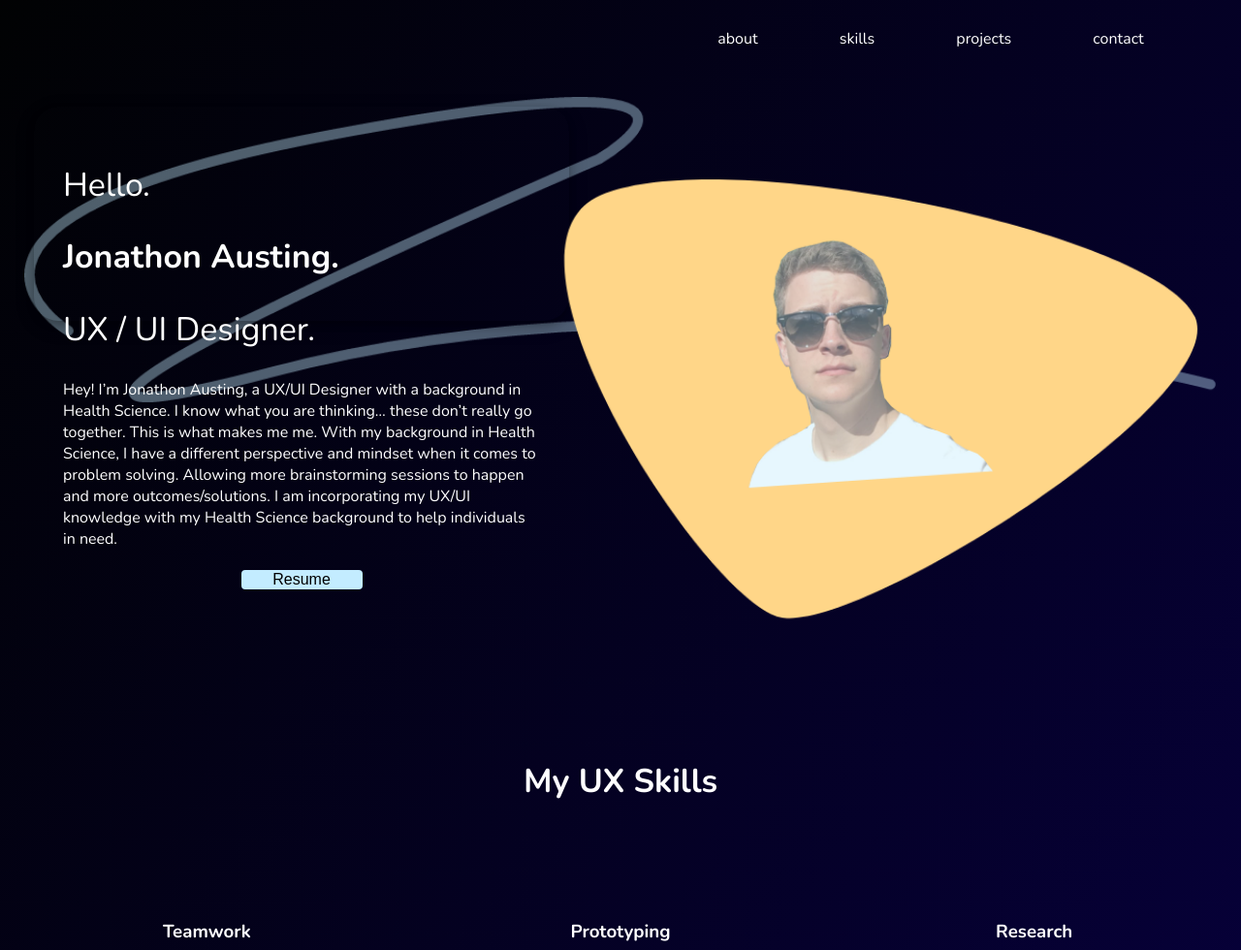
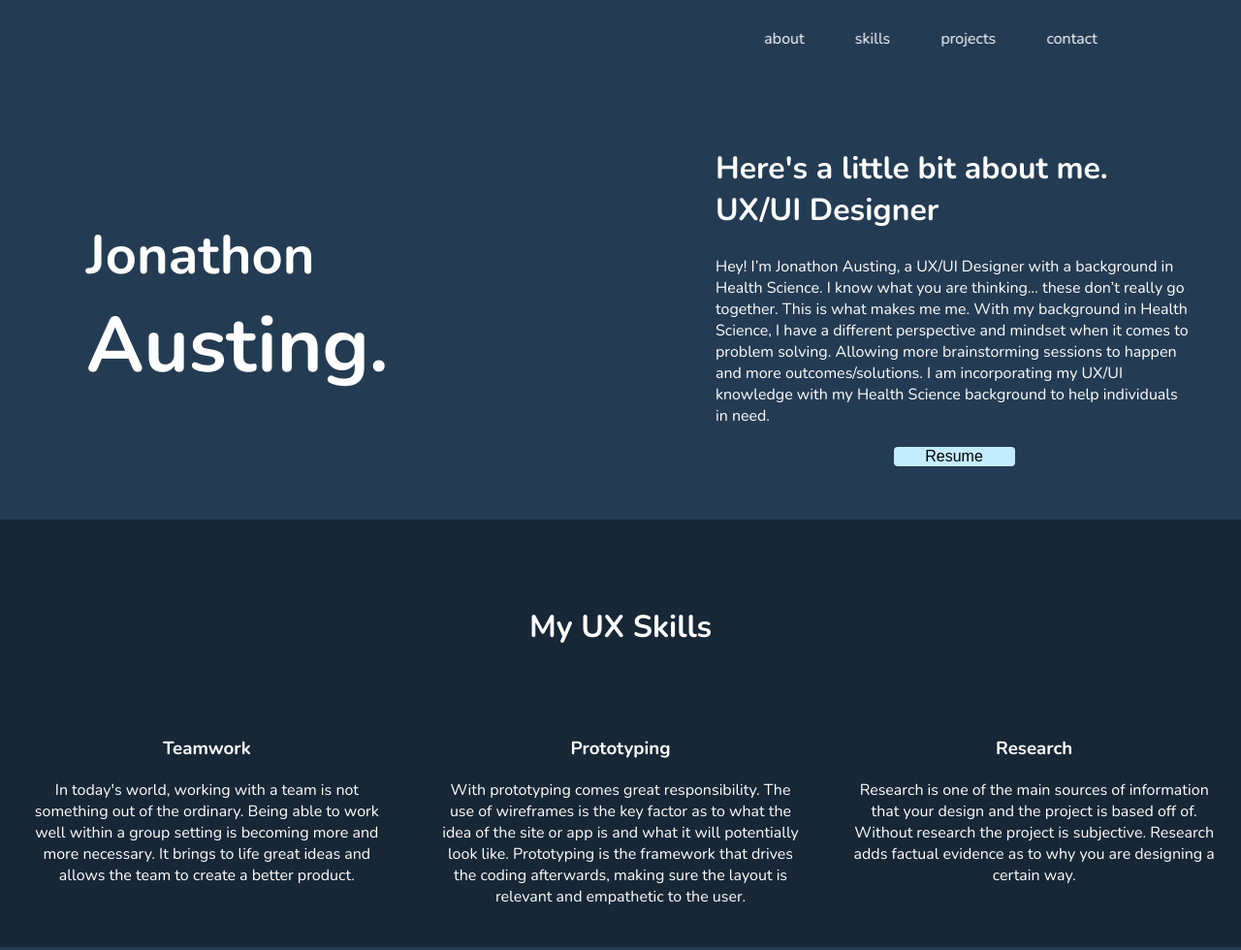
Before and after one commit to JonathonAusting/UX_UI_HW_19, a plain HTML site: page index.html in a window 1280 px wide. Shown: the top 980 px of the page at 97% size. Drawn offline with nearby package versions, Linux system fonts and the light colour scheme.

Commit message:
Complete Redesign

```diff
--- a/css/style.css
+++ b/css/style.css
@@ -4,11 +4,10 @@ body {
     text-align: center;
     margin: 0;
     padding: 0;
-    /* background-image: url(https://live.staticflickr.com/7171/6587698657_18a7326eb7_b.jpg); */
-    background: linear-gradient(to bottom right, #010203, #080048);
+    background-color: #243C53;
     background-repeat: no-repeat;
     background-size: cover;
-    /* background-attachment: fixed; */
+    background-attachment: fixed;
 }
 nav {
     position: fixed;
@@ -17,11 +16,12 @@ nav {
     display: flex;
     padding: none;
     transform: translate(-50%, -50%);
-    border-radius: 0.625rem;
-    width: 45%;
+    width: 32%;
     height: 50px;
-    /* background: rgba(0, 0, 0, .8); */
+    border-radius: 4px;
+    /* background: rgba(0, 0, 0, .3); */
     z-index: 1000;
+    backdrop-filter: blur(10px);
 }
 ul {
     padding: 0px;
@@ -30,8 +30,8 @@ ul {
 li {
     list-style: none;
     display: inline-block;
-    margin-left: 2.5rem;
-    margin-right: 2.5rem;
+    margin-left: 1.5rem;
+    margin-right: 1.5rem;
     justify-content: space-between;
     transition: all ease-in-out .5s;
 }
@@ -50,88 +50,40 @@ ul li:hover {
     filter: blur(0rem);
 
 }
-/* header {
-    background-color: #010203;
-    height: 80px;
-}
-.navigation {
-    overflow: hidden;
-    background-color: #010203;
-    position: fixed;
-    top: 0;
-    width: 100%;
-}
-.inline-block {
-    display: inline-block;
-    vertical-align: top;
-}
-.logo {
-    width: 10px;
-    height: 10px;
-    padding: 1%;
-    text-align: center;
-}
-.logo2 {
-    width: 50px;
-}
-nav {
-    width: 500px;
-    padding: 10px;
-    position: absolute;
-    right: 1px;
-}
-ul {
-    width: 50%;
-    margin-left: auto;
-}
-li {
-    display: inline-block;
-    color: white;
-    padding-right: 10px;
-} */
 
 /* Hero Image */
 .heroImg {
-    height: 600px;
     padding: 25px;
     margin-top: 75px;
 }
-#scribble {
-    position: relative;
-}
-.responsive {
-    width: 100%;
-    height: auto;
-}
 .content {
     position: absolute;
-    top: 10px;
-    left: 10px;
-    height: 50%;
-    width: 40%;
-    margin: 0 auto;
-    text-align: center;
-    /* background-color: rgba(0, 0, 0, .8); */
+    top: 25%;
+    left: 5%;
     color: #fff;
-    padding: 30px;
-    border-radius: 25px;
-    box-shadow: 0 4px 8px 0 rgba(0, 0, 0, 0.2), 0 6px 20px 0 rgba(0, 0, 0, 0.19);
-}
-.content h2, h1, p {
+    padding: 25px;
     text-align: left;
 }
-.content h2, h1 {
-    font-size: 34px;
+#first {
+    font-size: 3.5em;
+    margin: 0;
 }
-.content h2 {
-    font-weight: lighter;
+#last {
+    font-size: 5em;
+    margin: 0;
 }
-#me {
-    position: absolute;
-    top: -100px;
-    right: -30px;
-    width: 60%;
-    height: auto;
+.content2 {
+    width: 40%;
+    margin-left: auto;
+    margin-right: 0;
+    color: #fff;
+    padding: 25px;
+}
+.content2 h2 {
+    font-size: 2em;
+}
+.content2 h2, p {
+    text-align: left;
 }
 
 /* Button */
@@ -172,12 +124,15 @@ li {
 /* My Skills */
 .mySkills {
     text-align: center;
-    /* background-color: white; */
+    background-color: #172736;
     margin-bottom: 0px;
     color: #fff;
+    padding-top: 4em;
 }
 .mySkills h1 {
-    padding: 30px;
+    padding: 25px;
+    font-size: 2em;
+    margin: 0;
 }
 .flexContainer {
     display: flex;
@@ -185,20 +140,22 @@ li {
 }
 .flexContainer div {
     width: 33%;
-    padding: 20px;
+    padding: 25px;
 }
-.header {
+.flexContainer p {
     text-align: center;
 }
 
 /* My Work */
 .myWork {
     text-align: center;
-    /* background-color: lightgray; */
+    padding: 25px;
 }
 .myWork h1 {
-    padding: 30px;
-    margin-top: 0px;
+    padding-top: 2em;
+    padding-bottom: 25px;
+    margin: 0;
+    font-size: 2em;
     color: #fff;
 }
 .workGrid {
@@ -214,23 +171,23 @@ li {
 }
 .project1 {
     grid-area: project1;
-    background-color: #FFD688;
-    border-radius: 25px;
-    padding: 30px;
+    background-color: lightgray;
+    border-radius: 4px;
+    padding: 25px;
     box-shadow: 0 4px 8px 0 rgba(0, 0, 0, 0.2), 0 6px 20px 0 rgba(0, 0, 0, 0.19);
 }
 .project2 {
     grid-area: project2;
-    background-color: white;
-    border-radius: 25px;
-    padding: 30px;
+    background-color: lightgray;
+    border-radius: 4px;
+    padding: 25px;
     box-shadow: 0 4px 8px 0 rgba(0, 0, 0, 0.2), 0 6px 20px 0 rgba(0, 0, 0, 0.19);
 }
 .project3 {
     grid-area: project3;
-    background-color: #FFB9F4;
-    border-radius: 25px;
-    padding: 30px;
+    background-color: lightgray;
+    border-radius: 4px;
+    padding: 25px;
     box-shadow: 0 4px 8px 0 rgba(0, 0, 0, 0.2), 0 6px 20px 0 rgba(0, 0, 0, 0.19);
 }
 .pro-button {
@@ -268,17 +225,22 @@ li {
 }
 .myWork h3 {
     margin-bottom: 0px;
+    color: #fff;
 }
 
 /* Footer */
 footer {
     background-color: #010203;
 }
-.footer {
+.footer li {
     display: inline-block;
     vertical-align: top;
     padding: 1%;
     color: white;
+    cursor: pointer;
+}
+.fade {
+    opacity: 0;
 }
 
 /* Media Query */
--- a/index.html
+++ b/index.html
@@ -12,20 +12,7 @@
         <title>Homework 17</title>
     </head>
     <body>
-        <!-- <header class="navigation">
-            <div class="inline-block logo">
-                <img class="logo2" src="images/logo.png">
-            </div>
-            <nav class="inline-block">
-                <ul class="nav-list">
-                    <li>about</li>
-                    <li>skills</li>
-                    <li>work</li>
-                    <li>contact</li>
-                </ul>
-            </nav>
-        </header> -->
-        <nav class="header">
+        <nav>
             <ul>
                 <li><a href="#">about</a></li>
                 <li><a href="#">skills</a></li>
@@ -34,21 +21,19 @@
             </ul>
         </nav>
         <section class="heroImg">
-            <div id="scribble">
-                <img class="responsive" src="images/Scribble.png" alt="scribble">
+            <div>
                 <div class="content">
-                    <h2>Hello.</h2>
-                    <h1>Jonathon Austing.</h1>
-                    <h2>UX / UI Designer.</h2>
+                    <h1 id="first">Jonathon</h1>
+                    <h1 id="last">Austing.</h1>
+                </div>
+                <div class="content2">
+                    <h2>Here's a little bit about me.<br>UX/UI Designer</h2>
                     <p>Hey! I’m Jonathon Austing, a UX/UI Designer with a background in Health Science. I know what you are thinking… these don’t really go together. This is what makes me me. With my background in Health Science, I have a different perspective and mindset when it comes to problem solving. Allowing more brainstorming sessions to happen and more outcomes/solutions. I am incorporating my UX/UI knowledge with my Health Science background to help individuals in need.</p>
                     <button class="button" style="vertical-align: middle"><span>Resume </span></button>
                 </div>
-                <div>
-                    <img id="me" src="images/Me2.png" alt="Image of me">
-                </div>
             </div>
         </section>
-        <section class="mySkills">
+        <section class="mySkills fade">
             <h1 class="header">My UX Skills</h1>
             <div class="flexContainer">
                 <div>
@@ -69,7 +54,7 @@
             </div>
         </section>
         <section class="myWork">
-            <h1 class="header">My Work</h1>
+            <h1 class="header fade">My Work</h1>
             <div class="workGrid">
                 <div class="project1">
                     <img src="images/PupNav-logo.png" alt="PupNav Logo">
@@ -106,6 +91,8 @@
                 <li>contact</li>
             </ul>
         </footer>
+        <script src="https://code.jquery.com/jquery-3.4.1.js" integrity="sha256-WpOohJOqMqqyKL9FccASB9O0KwACQJpFTUBLTYOVvVU=" crossorigin="anonymous"></script>
+        <script src="js/index.js"></script>
     </body>
 
 </html>
--- /dev/null
+++ b/js/index.js
@@ -0,0 +1,11 @@
+$(document).ready(function() {
+    $(window).scroll( function(){
+        $('.fade').each( function(i){
+            var bottom_of_element = $(this).offset().top + $(this).outerHeight();
+            var bottom_of_window = $(window).scrollTop() + $(window).height();
+            if( bottom_of_window > bottom_of_element ){
+                $(this).animate({'opacity':'1'},1000);
+            }
+        });
+    });
+});
```
Also changed, not shown: jQuery/index.js (deleted, +0 -16 lines).
